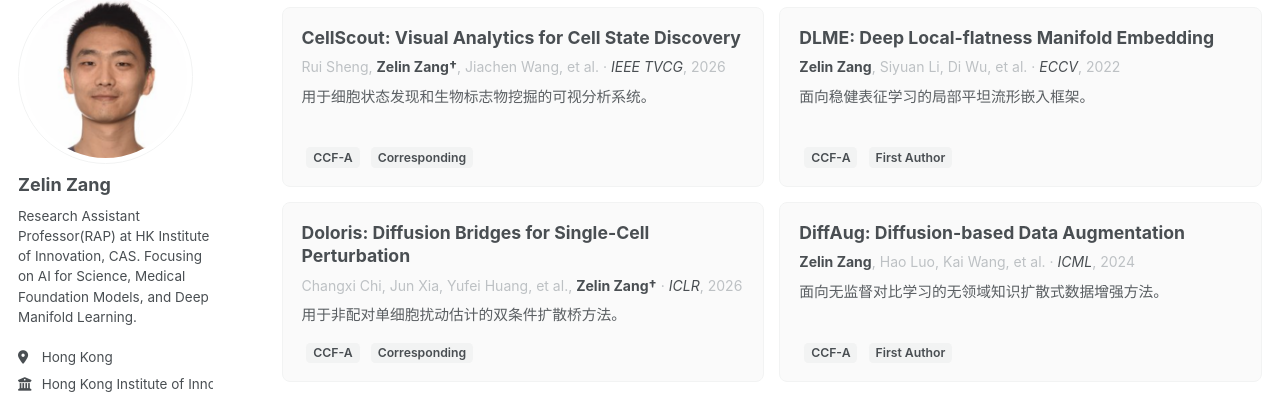
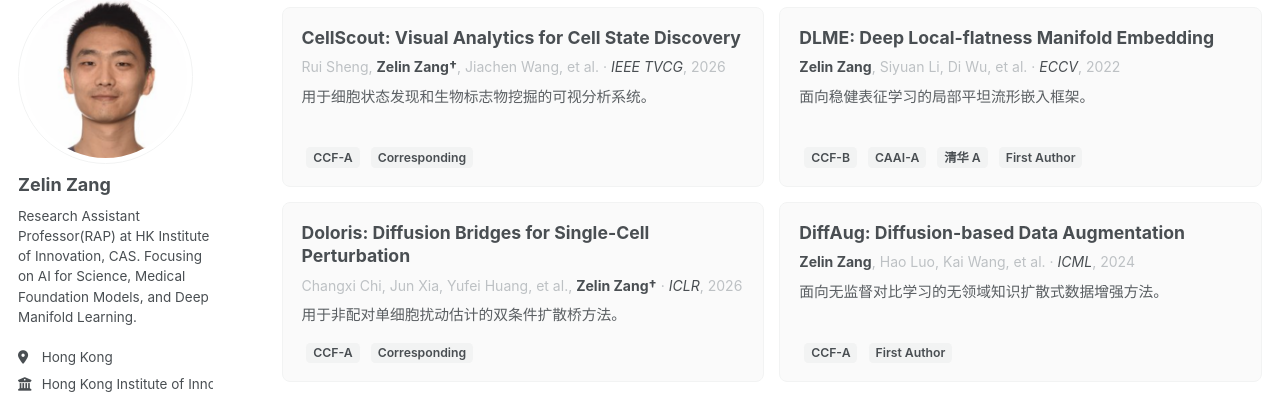
Before and after one commit to zangzelin/zangzelin.github.io, a Jekyll site: the page built from _pages/zh-publications.html, in a window 1280 px wide and 900 px high, scrolled down 799 px. Shown: the part 110-504 px from the top of the window. Built offline with Jekyll 4.4.1, drawn with Linux system fonts in a browser that asks for light colours; some web fonts are replaced; a script bundle is joined from its source files by our own code; library files that are not in the unit come from our copies.

Commit message:
Correct DLME selected publication badges

```diff
--- a/_includes/selected-publications-zh.html
+++ b/_includes/selected-publications-zh.html
@@ -39,7 +39,7 @@
       <h3><a href="/publication/2022-eccv-dlme">DLME: Deep Local-flatness Manifold Embedding</a></h3>
       <p class="selected-paper__meta"><b>Zelin Zang</b>, Siyuan Li, Di Wu, et al. · <i>ECCV</i>, 2022</p>
       <p class="selected-paper__note">面向稳健表征学习的局部平坦流形嵌入框架。</p>
-      <div class="selected-paper__badges"><span class="badge">CCF-A</span><span class="badge">First Author</span></div>
+      <div class="selected-paper__badges"><span class="badge">CCF-B</span><span class="badge">CAAI-A</span><span class="badge">清华 A</span><span class="badge">First Author</span></div>
     </article>
     <article class="selected-paper">
       <h3><a href="/publication/2026-iclr-doloris">Doloris: Diffusion Bridges for Single-Cell Perturbation</a></h3>
--- a/_includes/selected-publications.html
+++ b/_includes/selected-publications.html
@@ -39,7 +39,7 @@
       <h3><a href="/publication/2022-eccv-dlme">DLME: Deep Local-flatness Manifold Embedding</a></h3>
       <p class="selected-paper__meta"><b>Zelin Zang</b>, Siyuan Li, Di Wu, et al. · <i>ECCV</i>, 2022</p>
       <p class="selected-paper__note">Local-flatness manifold embedding framework for robust representation learning.</p>
-      <div class="selected-paper__badges"><span class="badge">CCF-A</span><span class="badge">First Author</span></div>
+      <div class="selected-paper__badges"><span class="badge">CCF-B</span><span class="badge">CAAI-A</span><span class="badge">THU-A</span><span class="badge">First Author</span></div>
     </article>
     <article class="selected-paper">
       <h3><a href="/publication/2026-iclr-doloris">Doloris: Diffusion Bridges for Single-Cell Perturbation</a></h3>
```
